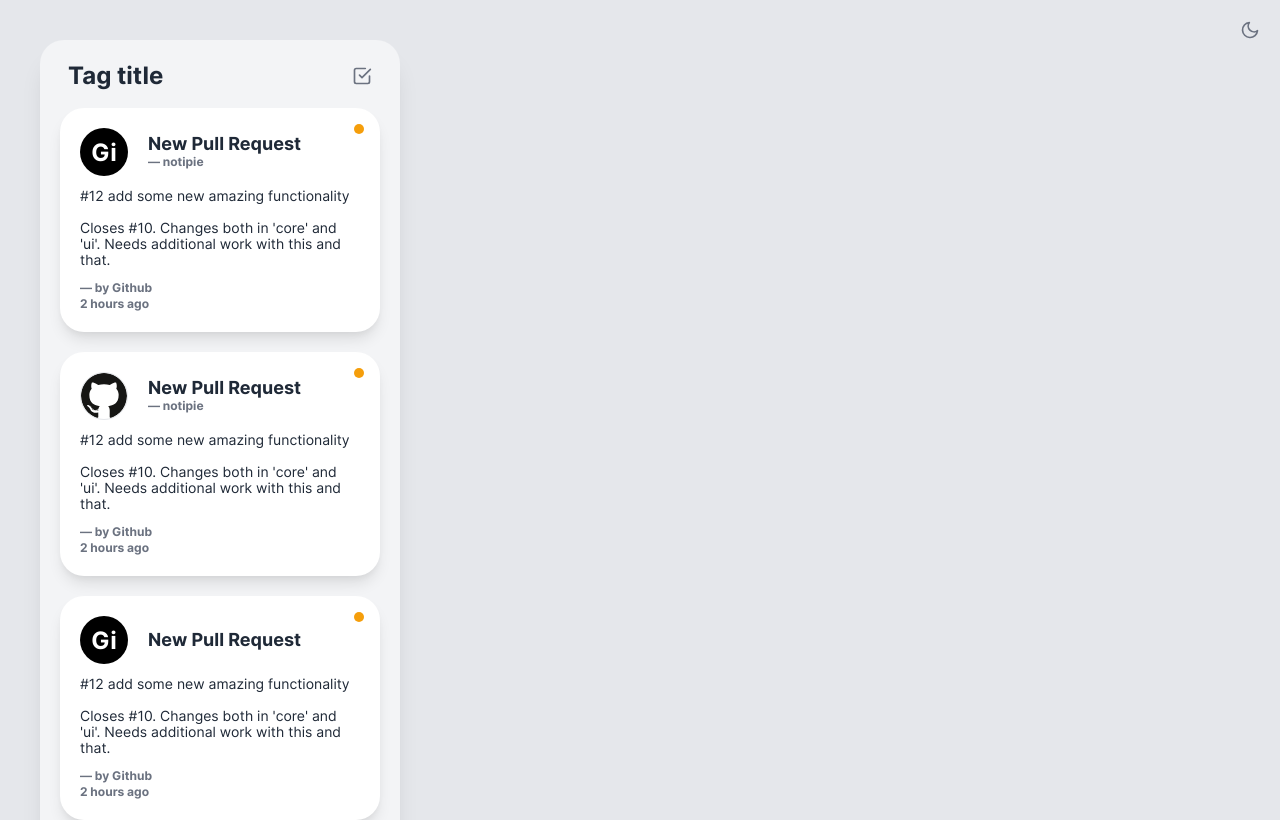
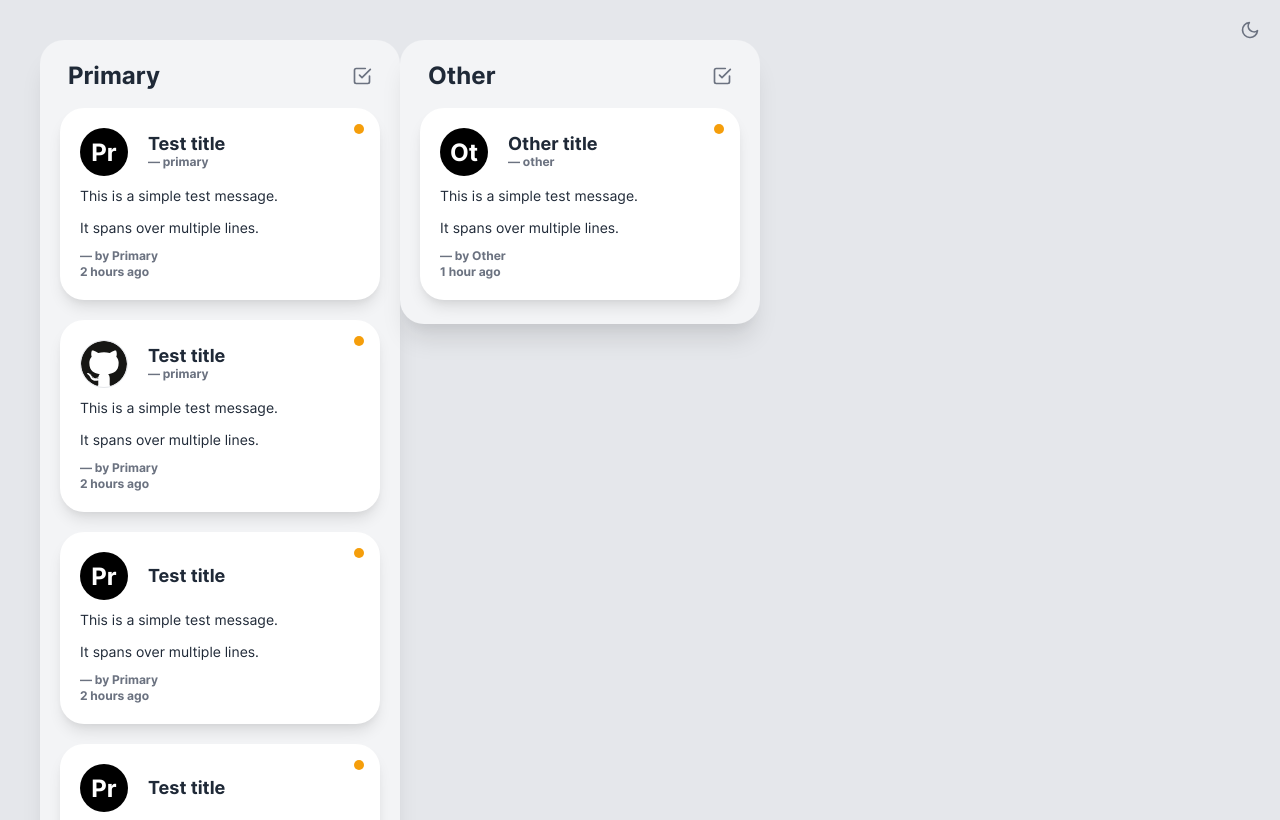
Before and after one commit to blazejsewera/reactive-raven, a React (Vite) app in the folder ui/: page / in a window 1280 px wide. Shown: the top 820 px of the page. Built offline with nearby package versions, Linux system fonts and the light colour scheme.

Commit message:
feat(ui): add message board and store

```diff
--- a/ui/package.json
+++ b/ui/package.json
@@ -10,7 +10,9 @@
   "dependencies": {
     "react": "^17.0.0",
     "react-dom": "^17.0.0",
-    "react-feather": "^2.0.9"
+    "react-feather": "^2.0.9",
+    "react-redux": "^7.2.6",
+    "redux": "^4.1.2"
   },
   "devDependencies": {
     "@babel/core": "^7.16.0",
--- a/ui/src/App.tsx
+++ b/ui/src/App.tsx
@@ -2,21 +2,22 @@ import * as React from 'react'
 import type { FC } from './type/react'
 import { intl } from './i18l/intl'
 import { cx } from './util/cx'
-import { full, fullWithImage, minimal, partial } from './mock/message.mock'
+import { full, fullWithImage, minimal, partial, anotherUser } from './mock/message.mock'
 import { handlers as mockContainerHandlers } from './mock/messageContainer.mock'
 import './style/main.css'
 import './style/inter.css'
 import { MessageContainer } from './component/message/container/MessageContainer'
 import { ToggleDarkModeButton } from './component/button/ToggleDarkModeButton'
+import { MessageBoard } from './component/message/board/MessageBoard'
 
 export const App: FC = () => {
-  const messages = [full, fullWithImage, partial, minimal]
+  const messages = [full, fullWithImage, partial, minimal, anotherUser]
   const [isDarkMode, setDarkMode] = React.useState(false)
   const toggleDarkMode = () => setDarkMode(!isDarkMode)
   return (
     <div className={cx('App', 'min-h-screen', isDarkMode ? 'dark' : '')}>
       <div className={cx('bg-gray-200', 'dark:bg-gray-600', 'min-h-screen', 'p-10')}>
-        <MessageContainer title="Tag title" {...{ messages, handlers: mockContainerHandlers, intl }} />
+        <MessageBoard messages={messages} intl={intl} />
       </div>
       <div className={cx('fixed', 'top-5', 'right-5')}>
         <ToggleDarkModeButton onClick={toggleDarkMode} isDarkMode={isDarkMode} />
--- /dev/null
+++ b/ui/src/component/message/board/MessageBoard.tsx
@@ -0,0 +1,26 @@
+import * as React from 'react'
+import type { Intl } from '../../../i18l/intl'
+import type { Message } from '../../../type/message'
+import type { FC } from '../../../type/react'
+import { byUsername } from '../../../util/message/categorizer'
+import { MessageContainer } from '../container/MessageContainer'
+
+export interface MessageBoardProps {
+  messages: Message[]
+  intl: Intl
+}
+
+export const MessageBoard: FC<MessageBoardProps> = ({ messages, intl }) => {
+  const categorized = byUsername(messages)
+  const usernames = Object.keys(categorized)
+  const containers = usernames.map(username => (
+    <MessageContainer
+      title={username}
+      messages={categorized[username]}
+      intl={intl}
+      handlers={{ onClearAll: () => {} }}
+    />
+  ))
+
+  return <div>{containers}</div>
+}
--- a/ui/src/component/message/card/MessageCard.tsx
+++ b/ui/src/component/message/card/MessageCard.tsx
@@ -14,7 +14,7 @@ export interface MessageCardProps {
 }
 
 export const MessageCard: FC<MessageCardProps> = ({ message, intl }) => {
-  const { appName, appImgUri, title, subtitle, body, timestamp } = message
+  const { username: appName, userImgUri: appImgUri, title, subtitle, body, timestamp } = message
 
   return (
     <div className={cx('rounded-3xl', 'bg-white', 'dark:bg-gray-800', 'w-80', 'p-5', 'shadow-lg', 'relative')}>
--- a/ui/src/mock/message.mock.ts
+++ b/ui/src/mock/message.mock.ts
@@ -2,14 +2,14 @@ import type { Message } from '../type/message'
 import { fiveSentenceLoremIpsum } from './asset/text/lipsum'
 import githubIcon from './asset/icon/github-icon.svg'
 
-const body = `#12 add some new amazing functionality
+const body = `This is a simple test message.
 
-Closes #10. Changes both in 'core' and 'ui'. Needs additional work with this and that.`
+It spans over multiple lines.`
 
 export const full: Message = {
-  appName: 'Github',
-  title: 'New Pull Request',
-  subtitle: '— notipie',
+  username: 'Primary',
+  title: 'Test title',
+  subtitle: '— primary',
   body,
   timestamp: '2 hours ago',
   id: '0',
@@ -18,7 +18,7 @@ export const full: Message = {
 export const fullWithImage: Message = {
   ...full,
   id: '1',
-  appImgUri: githubIcon,
+  userImgUri: githubIcon,
 }
 
 export const fullWithLoremIpsum: Message = {
@@ -28,7 +28,7 @@ export const fullWithLoremIpsum: Message = {
 }
 
 export const partial: Message = {
-  appName: full.appName,
+  username: full.username,
   title: full.title,
   body: full.body,
   timestamp: full.timestamp,
@@ -36,8 +36,17 @@ export const partial: Message = {
 }
 
 export const minimal: Message = {
-  appName: full.appName,
+  username: full.username,
   title: full.title,
   timestamp: full.timestamp,
   id: '4',
 }
+
+export const anotherUser: Message = {
+  username: 'Other',
+  title: 'Other title',
+  subtitle: '— other',
+  body,
+  timestamp: '1 hour ago',
+  id: '5',
+}
--- /dev/null
+++ b/ui/src/store/action/action.ts
@@ -0,0 +1,8 @@
+import type {
+  Request as MessagesFetchRequest,
+  Success as MessagesFetchSuccess,
+  Fail as MessagesFetchFail,
+} from './message/fetch'
+import { Push as MessagePush } from './message/push'
+
+export type Action = MessagesFetchRequest | MessagesFetchSuccess | MessagesFetchFail | MessagePush
--- /dev/null
+++ b/ui/src/store/action/message/fetch.ts
@@ -0,0 +1,18 @@
+import type { Message } from '../../../type/message'
+
+export const T_REQUEST = 'message/fetch/request'
+export type Request = {
+  type: typeof T_REQUEST
+}
+
+export const T_SUCCESS = 'message/fetch/success'
+export type Success = {
+  type: typeof T_SUCCESS
+  messages: Message[]
+}
+
+export const T_FAIL = 'message/fetch/fail'
+export type Fail = {
+  type: typeof T_FAIL
+  message: string
+}
--- /dev/null
+++ b/ui/src/store/action/message/push.ts
@@ -0,0 +1,7 @@
+import type { Message } from '../../../type/message'
+
+export const T_PUSH = 'message/push'
+export type Push = {
+  type: typeof T_PUSH
+  message: Message
+}
--- /dev/null
+++ b/ui/src/store/store.ts
@@ -0,0 +1,35 @@
+import { createStore } from 'redux'
+import type { Store } from 'redux'
+import type { Action } from './action/action'
+import type { Message } from '../type/message'
+import { T_FAIL, T_REQUEST, T_SUCCESS } from './action/message/fetch'
+import { T_PUSH } from './action/message/push'
+
+export type State = {
+  state: 'loading' | 'ok' | 'fail'
+  messages: Message[]
+}
+
+const defaultState: State = {
+  state: 'ok',
+  messages: [],
+}
+
+type Reducer = (state: State | undefined, action: Action) => State
+
+const reducer: Reducer = (previousState = defaultState, action) => {
+  switch (action.type) {
+    case T_REQUEST:
+      return { ...previousState, state: 'loading' }
+    case T_SUCCESS:
+      return { ...previousState, state: 'ok', messages: [...previousState.messages, ...action.messages] }
+    case T_FAIL:
+      return { ...previousState, state: 'fail' }
+    case T_PUSH:
+      return { ...previousState, state: 'ok', messages: [...previousState.messages, action.message] }
+    default:
+      return previousState
+  }
+}
+
+export const store: Store<State, Action> = createStore(reducer)
--- a/ui/src/type/message.ts
+++ b/ui/src/type/message.ts
@@ -1,7 +1,7 @@
 export type Message = {
-  appName: string
+  username: string
   timestamp: string
-  appImgUri?: string
+  userImgUri?: string
   title: string
   subtitle?: string
   body?: string
--- /dev/null
+++ b/ui/src/util/message/categorizer.ts
@@ -0,0 +1,25 @@
+import { Message } from '../../type/message'
+
+type MessageCategorizer = (messages: Message[]) => Record<string, Message[]>
+
+/**
+ * Categorizes messages by username, and puts them in an object, where
+ * username is the key, and user's messages are the values.
+ *
+ * @example
+ * const msgs = [
+ *   { username: 'a', timestamp: 'a', title: 'a' },
+ *   { username: 'a', timestamp: 'b', title: 'b' },
+ *   { username: 'b', timestamp: 'b', title: 'b' },
+ * ]
+ * const categorized = byUsername(msgs)
+ * // will group them into { a: [...(2 msgs)], b: [...(1 msg)] }
+ */
+export const byUsername: MessageCategorizer = messages =>
+  messages.reduce(
+    (categorized: Record<string, Message[]>, curr) => ({
+      ...categorized,
+      [curr.username]: [...(categorized[curr.username] ?? []), curr],
+    }),
+    {},
+  )
```
Also changed, not shown: 2 other files (tests, documents, lock files or other folders).
